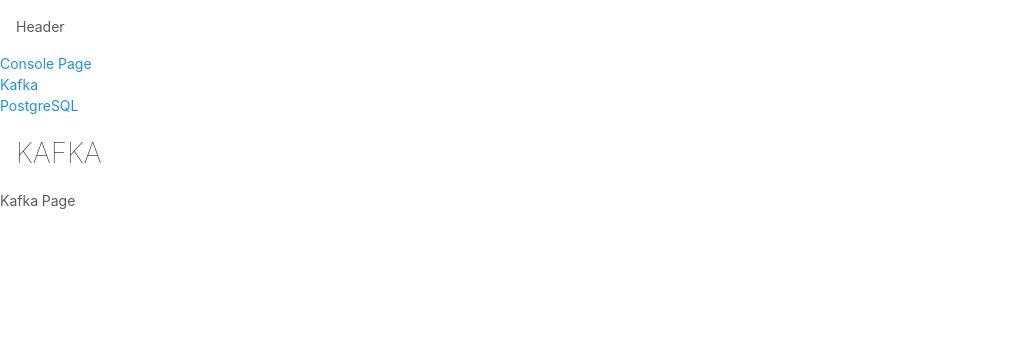
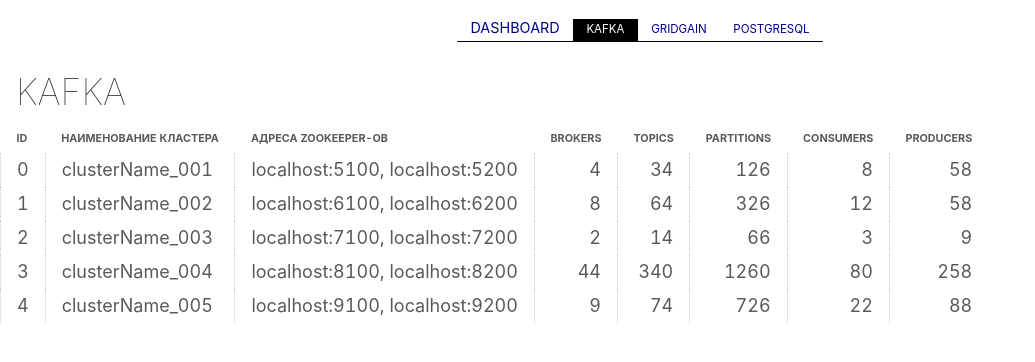
Before and after one commit to Petrovich1973/DatabasesUI, a React (Create React App) app: page /console/kafka in a window 1280 px wide. Shown: the top 362 px of the page, without its empty margins (0-1035 px from the left). Built offline with nearby package versions, Linux system fonts and the light colour scheme.

Commit message:
added sub routes

```diff
--- a/src/App.js
+++ b/src/App.js
@@ -13,24 +13,27 @@
     const renderRoutes = routes
         .filter(route => {
             const {rights = []} = route
+            if(!rights.length) return true
             return isRight(rights, rightsCurrent)
-        })
-        .map(route => {
-            const {path} = route
-            return (
-                <Route
-                    key={path}
-                    path={path}
-                    render={props => <route.component {...props} {...{...route}}/>}/>
-            )
         })
 
     return (
         <div className="App">
-            <Header/>
+            <Header nav={renderRoutes}/>
             <Switch>
                 <Redirect exact from='/' to='/index'/>
-                {renderRoutes}
+                {renderRoutes
+                    .map(route => {
+                        const {path} = route
+                        return (
+                            <Route
+                                key={path}
+                                path={path}
+                                render={props => <route.component
+                                    {...props}
+                                    {...{...route}}/>}/>
+                        )
+                    })}
                 <Route component={NotFoundPage}/>
             </Switch>
         </div>
--- a/src/App.less
+++ b/src/App.less
@@ -5,3 +5,27 @@
   flex-direction: column;
   height: 100%;
 }
+
+.align-right {
+  text-align: right;
+}
+
+.table {
+  border-collapse: collapse;
+  tr:hover {
+    background-color: #edf7f7;
+  }
+  th, td {
+    padding: @size / 2 @size;
+    line-height: 1;
+    text-align: left;
+    vertical-align: top;
+  }
+  th {
+    font-size: 60%;
+    text-transform: uppercase;
+  }
+  td {
+    border-left: 1px dotted #ccc;
+  }
+}
--- a/src/components/Header/Header.less
+++ b/src/components/Header/Header.less
@@ -2,4 +2,32 @@
 
 header {
   padding: @size;
+  display: flex;
+  justify-content: center;
+  align-items: center;
+  line-height: 1;
+  nav {
+    ul {
+      list-style: none;
+      margin: 0;
+      padding: 0;
+      display: flex;
+      align-items: flex-end;
+      li {
+        font-size: 80%;
+        text-transform: uppercase;
+        a {
+          display: flex;
+          text-decoration: none;
+          color: darkblue;
+          padding: @size / 3 @size / 1.2;
+          border-bottom: 1px solid black;
+          &:hover, &.active {
+            color: white;
+            background-color: black;
+          }
+        }
+      }
+    }
+  }
 }
--- a/src/components/Header/index.js
+++ b/src/components/Header/index.js
@@ -1,9 +1,37 @@
 import React from 'react'
+import {NavLink} from 'react-router-dom'
 import './Header.less'
 
-const Header = () => (
+const Header = ({nav = []}) => (
     <header>
-        Header
+        <nav>
+            <ul>
+                {nav
+                    .map(route => {
+                        if (route.headerNav && route.childs && route.childs.length) {
+                            return (
+                                <li key={route.path}>
+                                    <ul>
+                                        {route.childs.map((subRoute, idxSub) => (
+                                            <li key={idxSub}>
+                                                <NavLink to={route.path + subRoute.path}>
+                                                    <span>{subRoute.title}</span>
+                                                </NavLink>
+                                            </li>
+                                        ))}
+                                    </ul>
+                                </li>
+                            )
+                        } else {
+                            return (
+                                <li key={route.path}>
+                                    <NavLink to={route.path}>{route.title}</NavLink>
+                                </li>
+                            )
+                        }
+                    })}
+            </ul>
+        </nav>
     </header>
 )
 
--- a/src/constants/rights.js
+++ b/src/constants/rights.js
@@ -2,4 +2,4 @@
 export const WRITE_ALL = 'WRITE_ALL'
 export const KAFKA_USE = 'KAFKA_USE'
 export const GRIDGAIN_USE = 'GRIDGAIN_USE'
-export const SUPERSECRET_USE = 'SUPERSECRET_USE'
+export const POSTGRESQL_USE = 'POSTGRESQL_USE'
--- a/src/index.less
+++ b/src/index.less
@@ -5,6 +5,7 @@
     sans-serif;
   -webkit-font-smoothing: antialiased;
   -moz-osx-font-smoothing: grayscale;
+  font-size: 18px;
 }
 
 html, body, #root {
@@ -19,8 +20,10 @@
 h1, h2, h3, h4 {
   text-transform: uppercase;
   font-weight: lighter;
+  line-height: 1;
 }
 
 h5, h6 {
   text-transform: uppercase;
+  line-height: 1;
 }
--- a/src/pages/ConsolePage/index.js
+++ b/src/pages/ConsolePage/index.js
@@ -1,6 +1,6 @@
 import React from 'react'
 import {connect} from 'react-redux'
-import {Redirect, Route, Switch, useRouteMatch, Link} from 'react-router-dom'
+import {Redirect, Route, Switch, useRouteMatch} from 'react-router-dom'
 import NotFoundPage from "../NotFoundPage"
 import isRight from "../../utils/isRight"
 
@@ -16,21 +16,14 @@
         })
 
     return (
-        <>
-            <Link to={`${match.path}`}>
-                {title}
-            </Link>
-            {renderRoutes.map(route => <Link key={route.path} to={`${match.path}${route.path}`}>
-                {route.title}
-            </Link>)}
         <Switch>
             <Redirect exact from={`${match.path}`} to={`${match.path}${first.path}`}/>
             {renderRoutes
-                    .map(route => {
+                .map((route, i) => {
                     const {path} = route
                     return (
                         <Route
-                                key={path}
+                            key={i}
                             path={`${match.path}${path}`}
                             render={props => <route.component
                                 {...props}
@@ -39,7 +32,6 @@
                 })}
             <Route component={NotFoundPage}/>
         </Switch>
-        </>
     )
 }
 
--- /dev/null
+++ b/src/pages/GridGainPage/index.js
@@ -0,0 +1,19 @@
+import React, {useEffect} from 'react'
+import TitlePage from "../../components/TitlePage";
+
+const GridGainPage = (props) => {
+    const {title = 'Наименование страницы'} = props
+
+    useEffect(() => {
+        document.title = title
+    })
+
+    return (
+        <div>
+            <TitlePage label={title}/>
+            <p>GridGain Page</p>
+        </div>
+    )
+}
+
+export default GridGainPage
--- a/src/pages/KafkaPage/index.js
+++ b/src/pages/KafkaPage/index.js
@@ -1,17 +1,120 @@
-import React, {useEffect} from 'react'
+import React, {useEffect, useState} from 'react'
 import TitlePage from "../../components/TitlePage";
+
+const initializeColumns = [
+    {name: 'id', label: 'id'},
+    {name: 'name', label: 'Наименование кластера'},
+    {name: 'addresses_zookeepers', label: <span>Адреса <nobr>zookeeper-ов</nobr></span>},
+    {name: 'total_brokers', label: 'brokers'},
+    {name: 'total_topics', label: 'topics'},
+    {name: 'total_partitions', label: 'partitions'},
+    {name: 'total_consumers', label: 'consumers'},
+    {name: 'total_producers', label: 'producers'},
+]
+
+const initializeClusters = [
+    {
+        id: 0,
+        name: 'clusterName_001',
+        addresses_zookeepers: ['localhost:5100', 'localhost:5200'],
+        total_brokers: 4,
+        total_topics: 34,
+        total_partitions: 126,
+        total_consumers: 8,
+        total_producers: 58,
+    },
+    {
+        id: 1,
+        name: 'clusterName_002',
+        addresses_zookeepers: ['localhost:6100', 'localhost:6200'],
+        total_brokers: 8,
+        total_topics: 64,
+        total_partitions: 326,
+        total_consumers: 12,
+        total_producers: 58,
+    },
+    {
+        id: 2,
+        name: 'clusterName_003',
+        addresses_zookeepers: ['localhost:7100', 'localhost:7200'],
+        total_brokers: 2,
+        total_topics: 14,
+        total_partitions: 66,
+        total_consumers: 3,
+        total_producers: 9,
+    },
+    {
+        id: 3,
+        name: 'clusterName_004',
+        addresses_zookeepers: ['localhost:8100', 'localhost:8200'],
+        total_brokers: 44,
+        total_topics: 340,
+        total_partitions: 1260,
+        total_consumers: 80,
+        total_producers: 258,
+    },
+    {
+        id: 4,
+        name: 'clusterName_005',
+        addresses_zookeepers: ['localhost:9100', 'localhost:9200'],
+        total_brokers: 9,
+        total_topics: 74,
+        total_partitions: 726,
+        total_consumers: 22,
+        total_producers: 88,
+    }
+]
 
 const KafkaPage = (props) => {
     const {title = 'Наименование страницы'} = props
+
+    const [columns, setColumns] = useState(initializeColumns)
+    const [clusters, setClusters] = useState(initializeClusters)
 
     useEffect(() => {
         document.title = title
     })
 
+    const onRenderValueCell = (name, value) => {
+        if(Number(value)) {
+            return (
+                <div className="align-right">{value}</div>
+            )
+        }
+        switch (name) {
+            case 'addresses_zookeepers':
+                const result_addresses_zookeepers = <div>
+                    {value
+                        .map((address, i) => <span key={i}>{address}</span>)
+                        .reduce((prev, curr, i) => [prev, <span key={i+1000}>, </span>, curr])}
+                </div>
+                return result_addresses_zookeepers
+            default:
+                return value
+        }
+    }
+
     return (
         <div>
             <TitlePage label={title}/>
-            <p>Kafka Page</p>
+            <table className="table">
+                <thead>
+                <tr>
+                    {columns.map((column, i) => (
+                        <th key={i}>{column.label}</th>
+                    ))}
+                </tr>
+                </thead>
+                <tbody>
+                {clusters.map((row, i) => (
+                    <tr key={i}>
+                        {columns.map((column, i) => (
+                            <td key={i}>{onRenderValueCell(column.name, row[column.name])}</td>
+                        ))}
+                    </tr>
+                ))}
+                </tbody>
+            </table>
         </div>
     )
 }
--- a/src/pages/index.js
+++ b/src/pages/index.js
@@ -1,6 +1,7 @@
 import DashboardPage from './DashboardPage'
 import ConsolePage from './ConsolePage'
 import KafkaPage from './KafkaPage'
+import GridGainPage from './GridGainPage'
 import PostgreSQLPage from './PostgreSQLPage'
 import NotFoundPage from './NotFoundPage'
 
@@ -8,6 +9,7 @@
     DashboardPage,
     ConsolePage,
     KafkaPage,
+    GridGainPage,
     PostgreSQLPage,
     NotFoundPage
 }
--- a/src/routes.js
+++ b/src/routes.js
@@ -3,6 +3,7 @@
     DashboardPage,
     ConsolePage,
     KafkaPage,
+    GridGainPage,
     PostgreSQLPage
 } from './pages'
 
@@ -10,13 +11,13 @@
     {
         component: DashboardPage,
         path: '/index',
-        title: 'Dashboard Page'
+        title: 'Dashboard'
     },
     {
         component: ConsolePage,
         path: '/console',
         title: 'Console Page',
-        rights: [right.WRITE_ALL, right.VIEW_ALL],
+        headerNav: true,
         childs: [
             {
                 // Kafka Clusters
@@ -26,10 +27,16 @@
                 rights: [right.WRITE_ALL, right.VIEW_ALL, right.KAFKA_USE]
             },
             {
+                component: GridGainPage,
+                path: '/gridgain',
+                title: 'GridGain',
+                rights: [right.WRITE_ALL, right.VIEW_ALL, right.GRIDGAIN_USE]
+            },
+            {
                 component: PostgreSQLPage,
                 path: '/postgre',
                 title: 'PostgreSQL',
-                rights: [right.WRITE_ALL, right.VIEW_ALL, right.KAFKA_USE]
+                rights: [right.WRITE_ALL, right.VIEW_ALL, right.POSTGRESQL_USE]
             }
         ]
 
```
Lines whose indentation alone changed are shown as unchanged.
